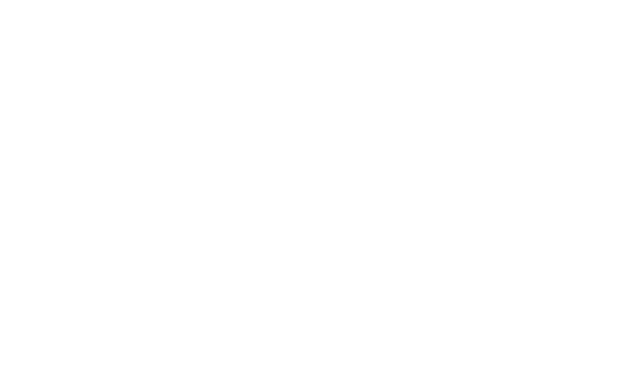
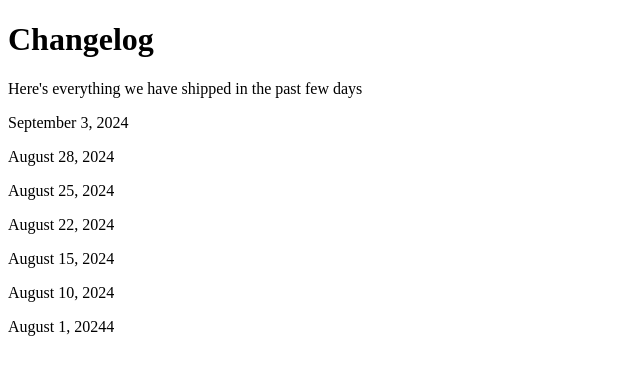
Before and after one commit to Kacper302/CHANGELOG, a plain HTML site: page index.html in a window 1280 px wide. Shown: the whole page, without its empty margins (0-640 px from the left). Drawn offline with Linux system fonts and the light colour scheme.

Commit message:
add new divs

```diff
--- a/index.html
+++ b/index.html
@@ -7,6 +7,21 @@
     <title>Changelog</title>
 </head>
 <body>
+    <div id="changelog-container">
+        <h1>Changelog</h1>
+        <p>Here's everything we have shipped in the past few days</p>
+        <div id="date-box">
+        <p class="date">September 3, 2024</p>
+        <p class="date">August 28, 2024</p>
+        <p class="date">August 25, 2024</p>
+        <p class="date">August 22, 2024</p>
+        <p class="date">August 15, 2024</p>
+        <p class="date">August 10, 2024</p>
+        <p class="date">August 1, 20244</p>
+        </div>
+        <div id="dot-box">
 
+        </div>
+    </div>
 </body>
 </html>
```
